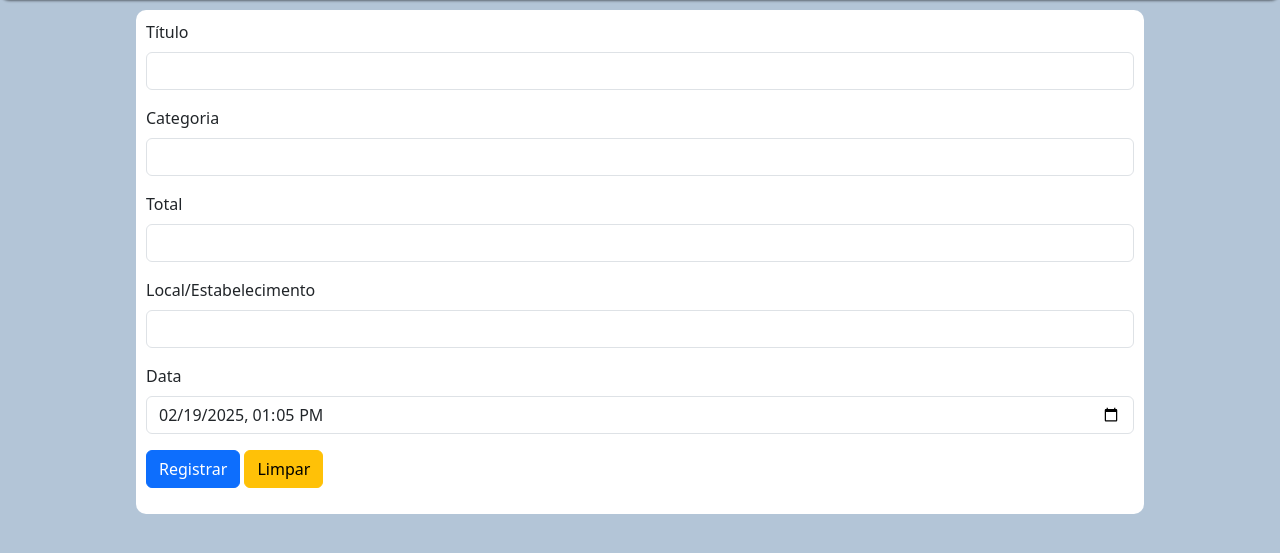
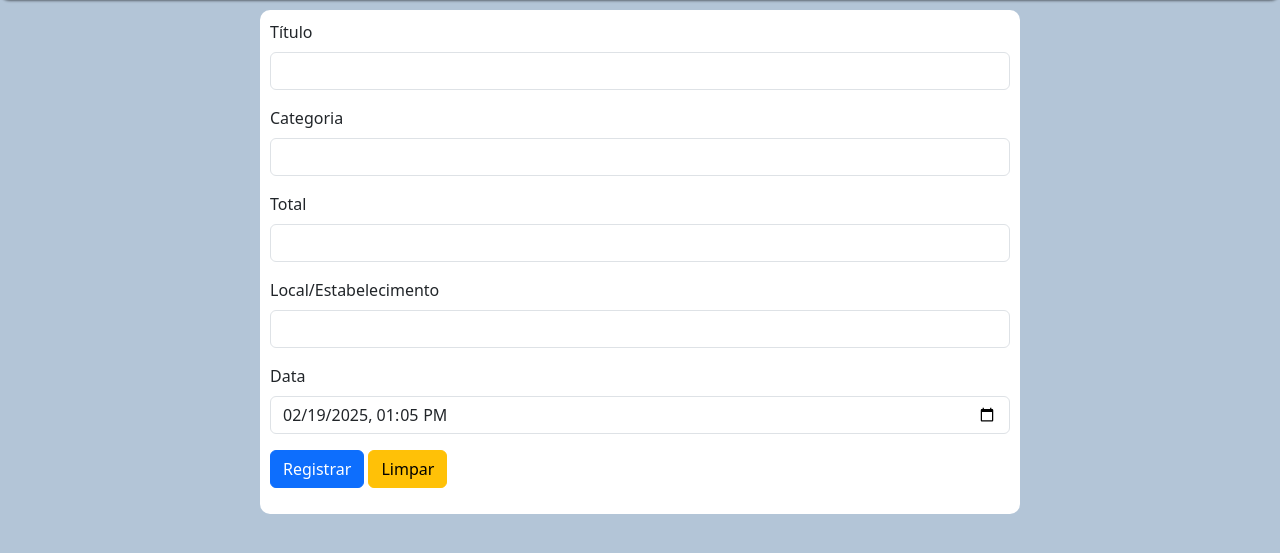
Before and after one commit to felipe-fjs/registro_de_gastos, a Flask app: page /novo-gasto in a window 1280 px wide. Shown: the part 56-609 px from the top of the page. Run offline with Flask 3, Linux system fonts and the light colour scheme; the visitor is signed in with stand-in values (Sample User, id 1); data that the repository does not hold is empty; parts of the project's set-up code (start-up, migrations or seed data) failed here and were passed over; some libraries are stand-ins or nearby versions.

Commit message:
Update general_style.css
alterando width de .expenses_form

```diff
--- a/app/static/css/general_style.css
+++ b/app/static/css/general_style.css
@@ -120,6 +120,12 @@ main {
     background-color: white;
 }
 
+@media screen and (min-width: 800px) {
+    .expenses_form {
+        width: 760px;
+    }
+}
+
 .form-control:hover {
     box-shadow: 0 0 1.5px rgba(0, 0, 0, 0.49);
 }
```
